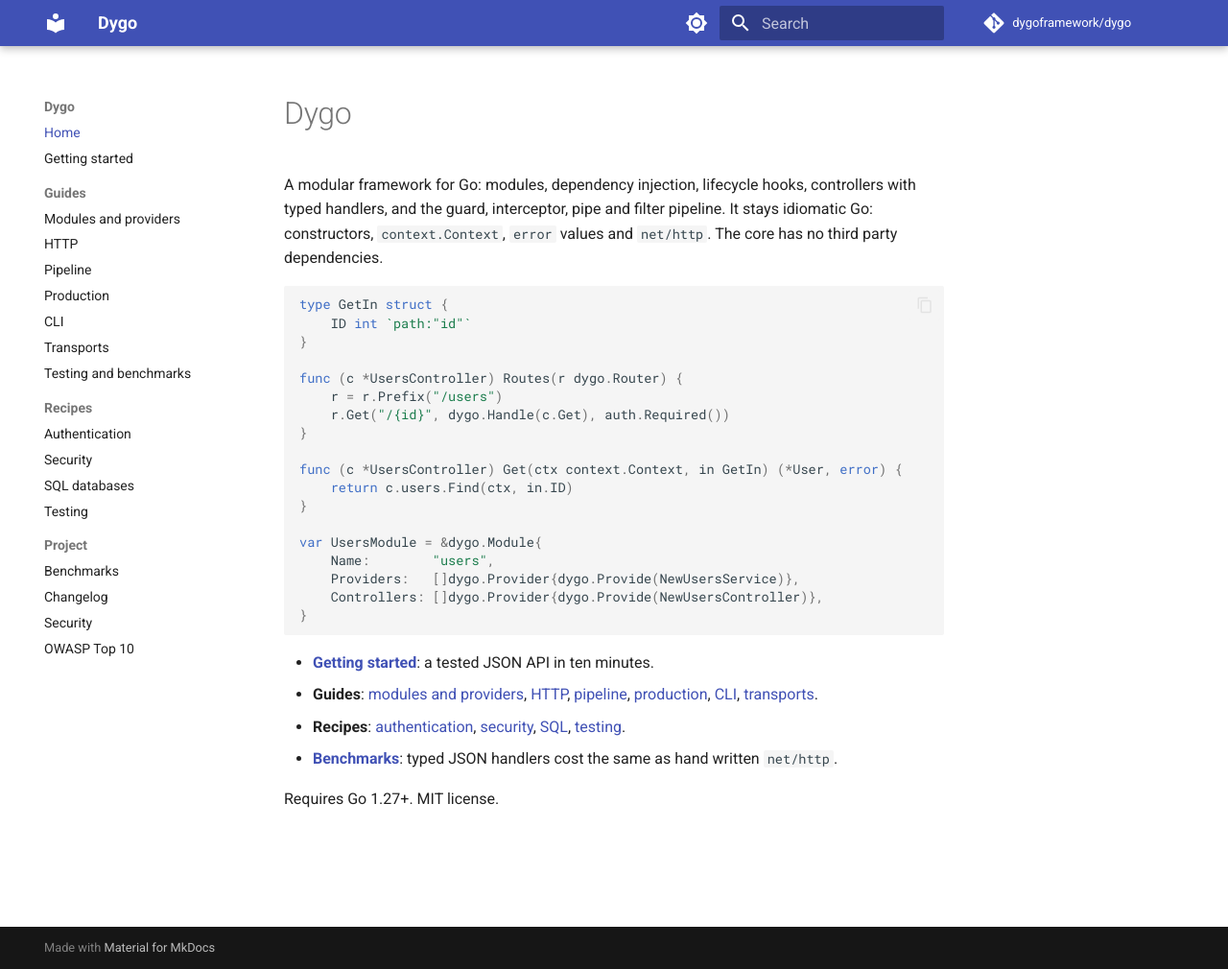
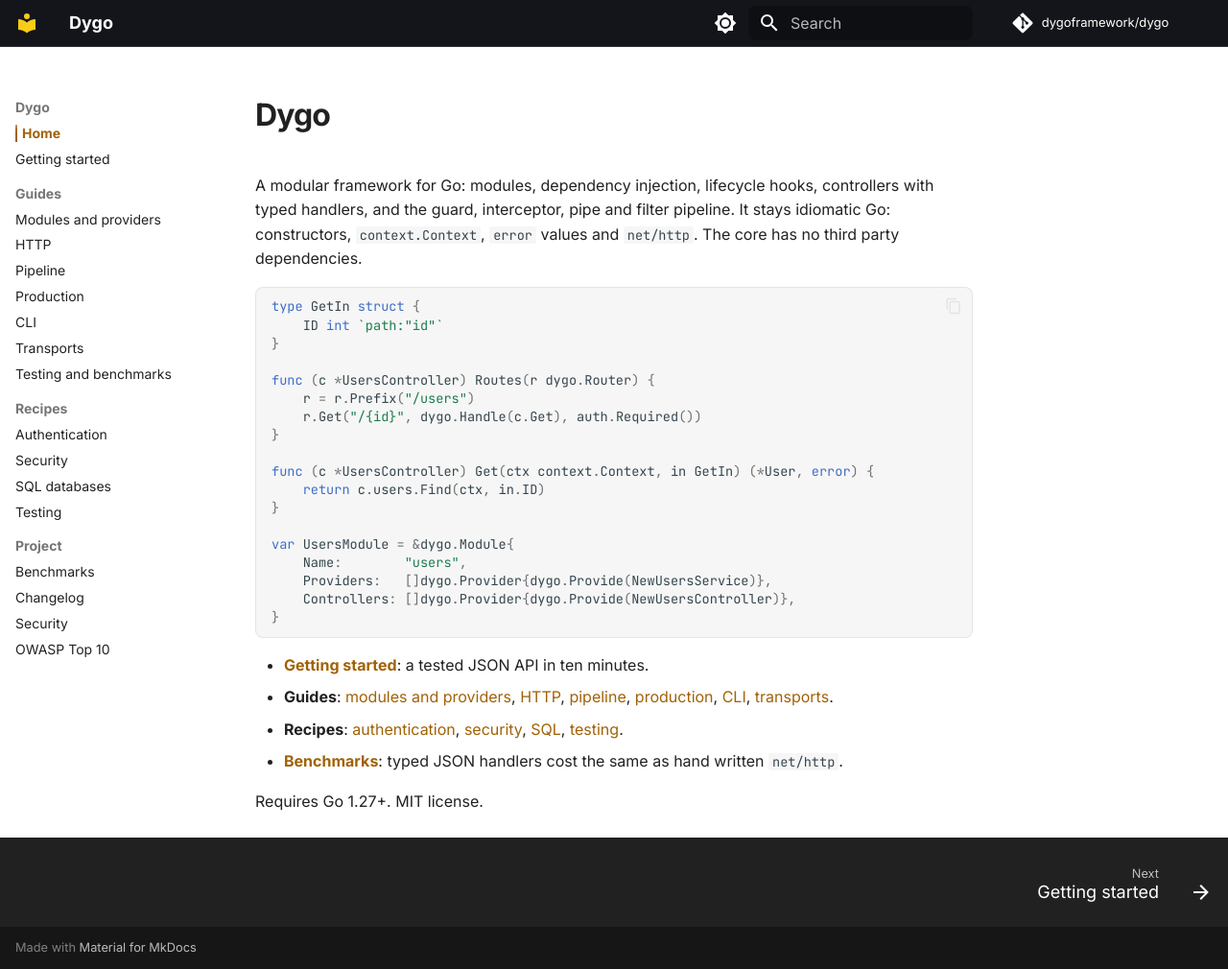
Before and after one commit to dygoframework/dygo, an MkDocs documentation site: the page built from docs/index.md, in a window 1280 px wide and 1010 px high. Shown: the whole window at 96% size. Built offline with MkDocs 1.6.1 and Material for MkDocs 9.7.7, drawn with Linux system fonts in a browser that asks for light colours; comment, search, counter and statistics services are not loaded.

Commit message:
docs: publish the docs site at dygoframework.com
Adds a Docs workflow that builds the MkDocs site on main and deploys it with GitHub Pages, and a black and yellow theme with dark and light modes.

Co-Authored-By: Claude Opus 5.5 <noreply@anthropic.com>
Claude-Session: https://claude.ai/code/session_013UcW6gKsjoEg1yEJPEDoYA

```diff
--- /dev/null
+++ b/docs/assets/theme.css
@@ -0,0 +1,88 @@
+/* Dygo docs theme: black and yellow, plain and readable. */
+:root {
+  --dygo-yellow: #facc15;
+  --dygo-yellow-dark: #a16207;
+  --md-text-font-features: "cv11";
+}
+
+/* Light: white page, black header, dark yellow links (readable on white). */
+[data-md-color-scheme="default"][data-md-color-primary="black"] {
+  --md-primary-fg-color: #000;
+  --md-primary-bg-color: #fff;
+  --md-accent-fg-color: var(--dygo-yellow-dark);
+  --md-typeset-a-color: var(--dygo-yellow-dark);
+  --md-code-bg-color: #f6f6f6;
+}
+
+/* Dark: true black page, yellow links and accents. */
+[data-md-color-scheme="slate"][data-md-color-primary="black"] {
+  --md-hue: 0;
+  --md-default-bg-color: #000;
+  --md-default-fg-color--light: #a1a1a1;
+  --md-primary-fg-color: #000;
+  --md-primary-bg-color: #fff;
+  --md-accent-fg-color: var(--dygo-yellow);
+  --md-typeset-a-color: var(--dygo-yellow);
+  --md-code-bg-color: #0f0f0f;
+  --md-footer-bg-color: #000;
+  --md-footer-bg-color--dark: #000;
+  --md-default-fg-color: #ededed;
+  --md-typeset-color: #ededed;
+}
+
+/* Thin borders instead of shadows, like a plain docs site. */
+.md-header,
+.md-header--shadow {
+  box-shadow: none;
+  border-bottom: 1px solid rgba(255, 255, 255, 0.12);
+}
+.md-footer {
+  border-top: 1px solid var(--md-default-fg-color--lightest);
+}
+.md-header__title {
+  font-weight: 700;
+}
+
+/* Wider reading area. */
+.md-grid {
+  max-width: 1360px;
+}
+
+/* Headings: bold and tight. */
+.md-typeset h1 {
+  font-weight: 800;
+  letter-spacing: -0.03em;
+  color: var(--md-default-fg-color);
+}
+.md-typeset h2,
+.md-typeset h3 {
+  font-weight: 700;
+  letter-spacing: -0.02em;
+}
+
+/* Sidebar: the current page gets a yellow bar. */
+.md-nav__link--active {
+  font-weight: 600;
+  box-shadow: inset 2px 0 0 var(--md-accent-fg-color);
+  padding-left: 0.5em;
+}
+.md-nav__item--section > .md-nav__link {
+  font-weight: 700;
+  color: var(--md-default-fg-color);
+}
+
+/* Code blocks: rounded with a thin border. */
+.md-typeset pre > code {
+  border-radius: 8px;
+  border: 1px solid var(--md-default-fg-color--lightest);
+}
+
+/* Search box. */
+.md-search__form {
+  border-radius: 8px;
+}
+
+/* Logo in yellow. */
+.md-header__button.md-logo {
+  color: var(--dygo-yellow);
+}
--- a/mkdocs.yml
+++ b/mkdocs.yml
@@ -3,7 +3,7 @@
 # which also read fine on GitHub.
 site_name: Dygo
 site_description: A modular framework for Go
-site_url: https://dygoframework.github.io/dygo/
+site_url: https://dygoframework.com/
 repo_url: https://github.com/dygoframework/dygo
 repo_name: dygoframework/dygo
 edit_uri: edit/main/docs/
@@ -12,18 +12,34 @@ strict: true
 
 theme:
   name: material
+  font:
+    text: Inter
+    code: JetBrains Mono
   features:
     - navigation.sections
+    - navigation.indexes
     - navigation.top
+    - navigation.footer
+    - navigation.instant
+    - toc.follow
     - content.code.copy
     - search.suggest
+    - search.highlight
+  # Black and yellow. Follows the system setting; the toggle switches dark and light.
   palette:
+    - media: "(prefers-color-scheme: dark)"
+      scheme: slate
+      primary: black
+      accent: yellow
+      toggle: { icon: material/brightness-4, name: Light mode }
     - media: "(prefers-color-scheme: light)"
       scheme: default
+      primary: black
+      accent: yellow
       toggle: { icon: material/brightness-7, name: Dark mode }
-    - media: "(prefers-color-scheme: dark)"
-      scheme: slate
-      toggle: { icon: material/brightness-4, name: Light mode }
+
+extra_css:
+  - assets/theme.css
 
 markdown_extensions:
   - admonition
```
Also changed, not shown: CHANGELOG.md (+5 -0 lines), 1 other file.
